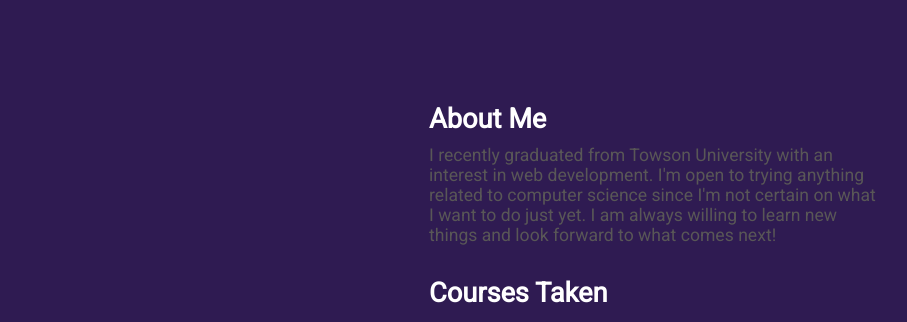
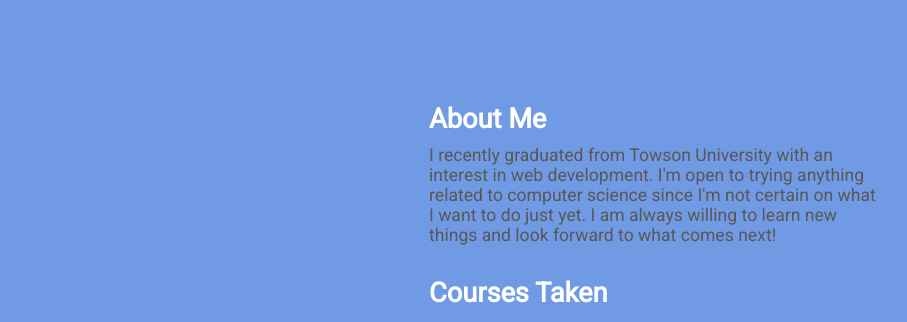
Before and after one commit to jenmye/jenmye.github.io, a plain HTML site: page index.html in a window 1280 px wide. Shown: the top 322 px of the page, without its empty margins (211-1118 px from the left). Drawn offline with Linux system fonts and the light colour scheme.

Commit message:
Update style.css

```diff
--- a/style.css
+++ b/style.css
@@ -9,7 +9,7 @@ body{
     margin: 0;
     padding: 0;
     font-family: 'Roboto', sans-serif;
-    background-color: #2f1b52;
+    background-color: #709be4;
     color: #595757;
 
 }
```
